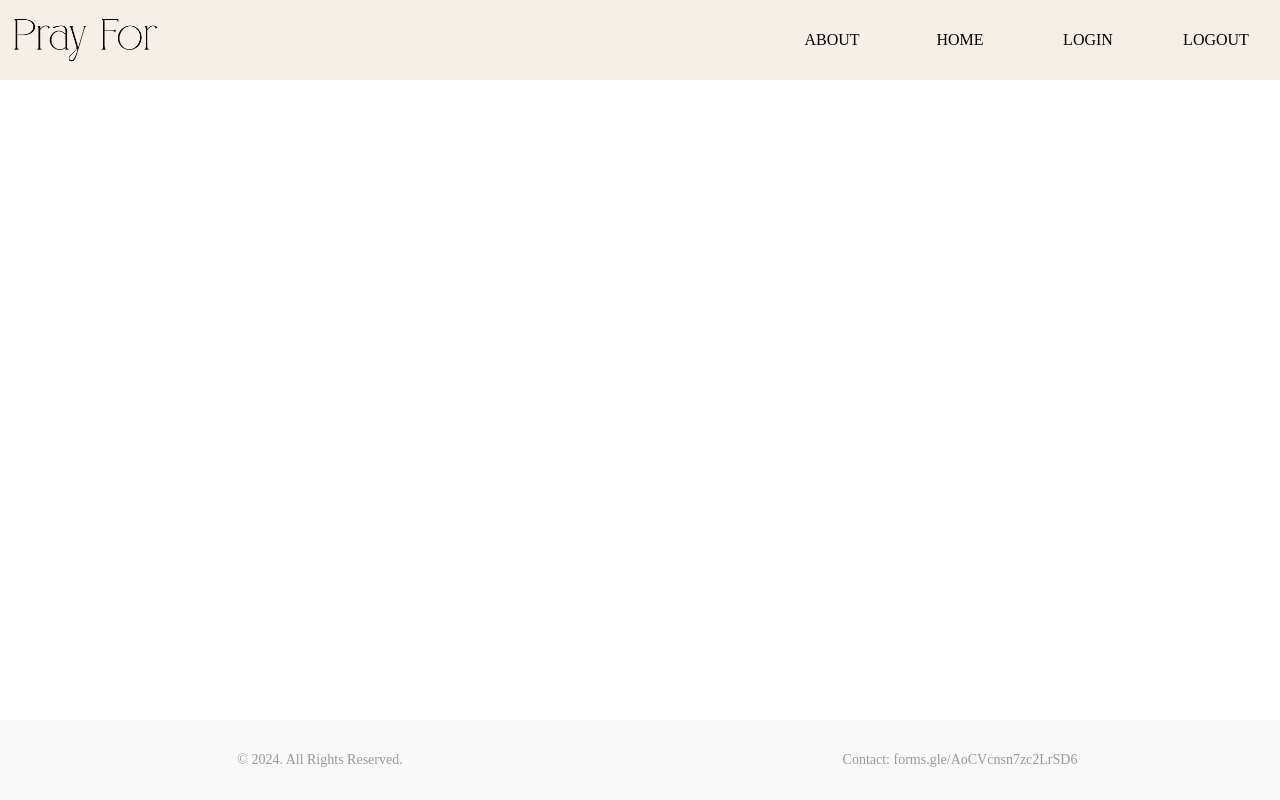
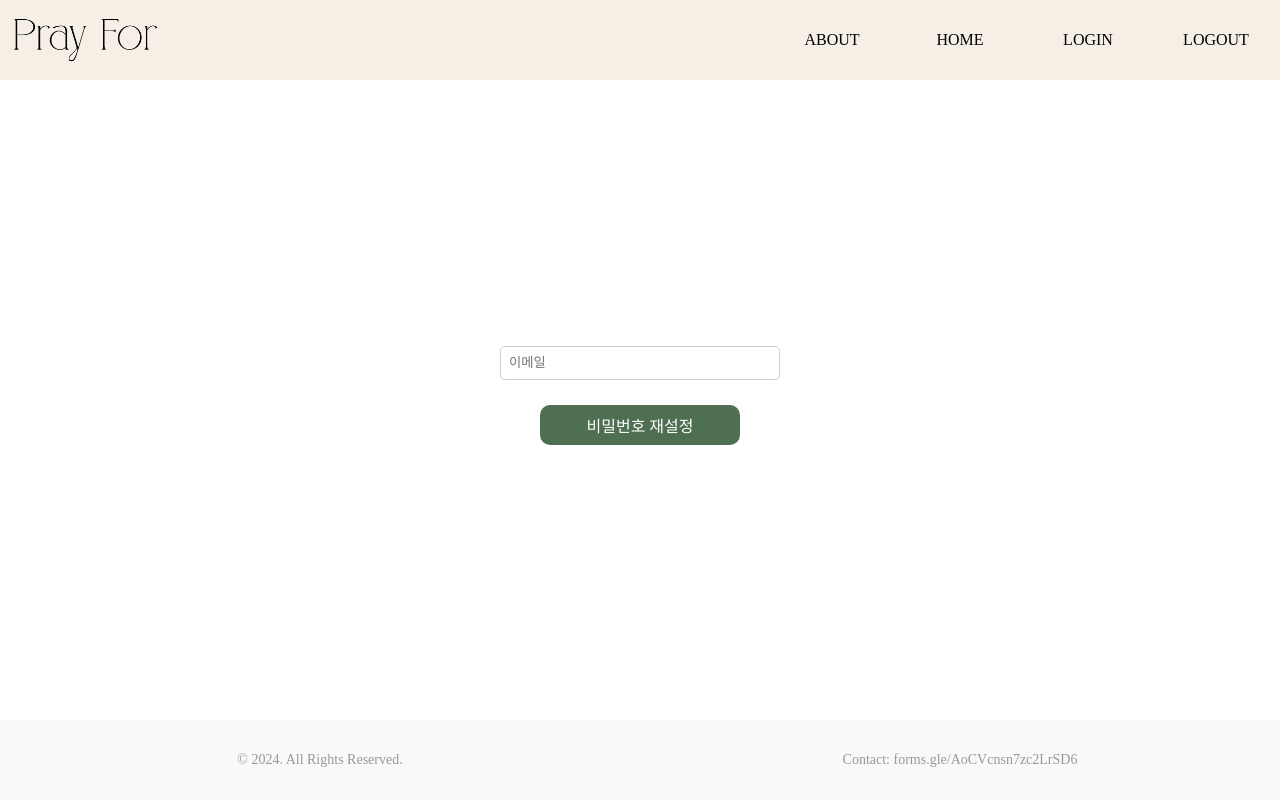
Before and after one commit to Yes2eul/Pray-For, a Next.js app: page /reset-password in a window 1280 px wide. Built offline with nearby package versions, Linux system fonts and the light colour scheme; no server answers; a web font is replaced by a local one.

Commit message:
feat: 비밀번호 재설정

```diff
--- /dev/null
+++ b/app/reset-password/page.jsx
@@ -0,0 +1,14 @@
+"use client";
+
+import ResetPassword from "@/components/auth/resetPassword";
+import React from "react";
+
+const Login = () => {
+  return (
+    <div>
+      <ResetPassword />
+    </div>
+  );
+};
+
+export default Login;
--- a/components/auth/loginForm.js
+++ b/components/auth/loginForm.js
@@ -120,6 +120,9 @@ export default function LoginForm() {
           인증 이메일 재전송
         </button>
       )}
+      <span onClick={() => router.push("/reset-password")}>
+        {"? 비밀번호 재설정"}
+      </span>
       <span
         onClick={() => {
           router.push("/signup");
--- /dev/null
+++ b/components/auth/resetPassword.js
@@ -0,0 +1,61 @@
+import { auth } from "@/utils/firebase";
+import { useState } from "react";
+import { useRouter } from "next/navigation";
+import styles from "./form.module.css";
+import { sendPasswordResetEmail } from "firebase/auth";
+
+export default function ResetPassword() {
+  const [email, setEmail] = useState("");
+  const [error, setError] = useState("");
+  const router = useRouter();
+
+  const handleInputChange = (event) => {
+    setEmail(event.target.value);
+  };
+
+  const handleResetPassword = async (event) => {
+    event.preventDefault();
+
+    if (!email) {
+      setError("이메일을 입력하세요.");
+      return;
+    }
+
+    try {
+      await sendPasswordResetEmail(auth, email);
+      alert("비밀번호 재설정 이메일이 발송되었습니다. 이메일을 확인해 주세요.");
+      setError("");
+      router.push("/login");
+    } catch (error) {
+      let errorMessage = "";
+      switch (error.code) {
+        case "auth/invalid-email":
+          errorMessage = "유효하지 않은 이메일 주소입니다.";
+          break;
+        case "auth/user-not-found":
+          errorMessage = "사용자 정보를 찾을 수 없습니다.";
+          break;
+        default:
+          errorMessage = "비밀번호 재설정 이메일 발송에 실패했습니다.";
+          break;
+      }
+      setError(errorMessage);
+    }
+  };
+
+  return (
+    <form onSubmit={handleResetPassword} className={styles.form}>
+      <input
+        placeholder="이메일"
+        type="email"
+        id="email"
+        name="email"
+        value={email}
+        onChange={handleInputChange}
+        required
+      />
+      <div>{error && <p>{error}</p>}</div>
+      <button type="submit">비밀번호 재설정</button>
+    </form>
+  );
+}
```
